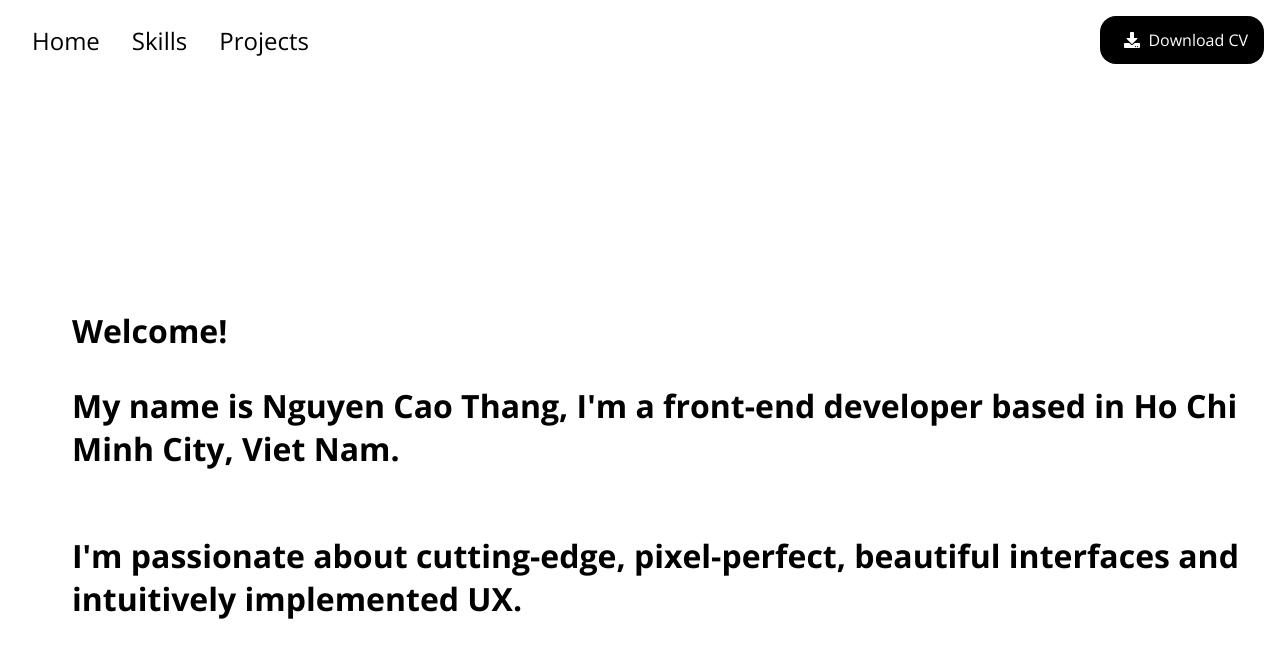
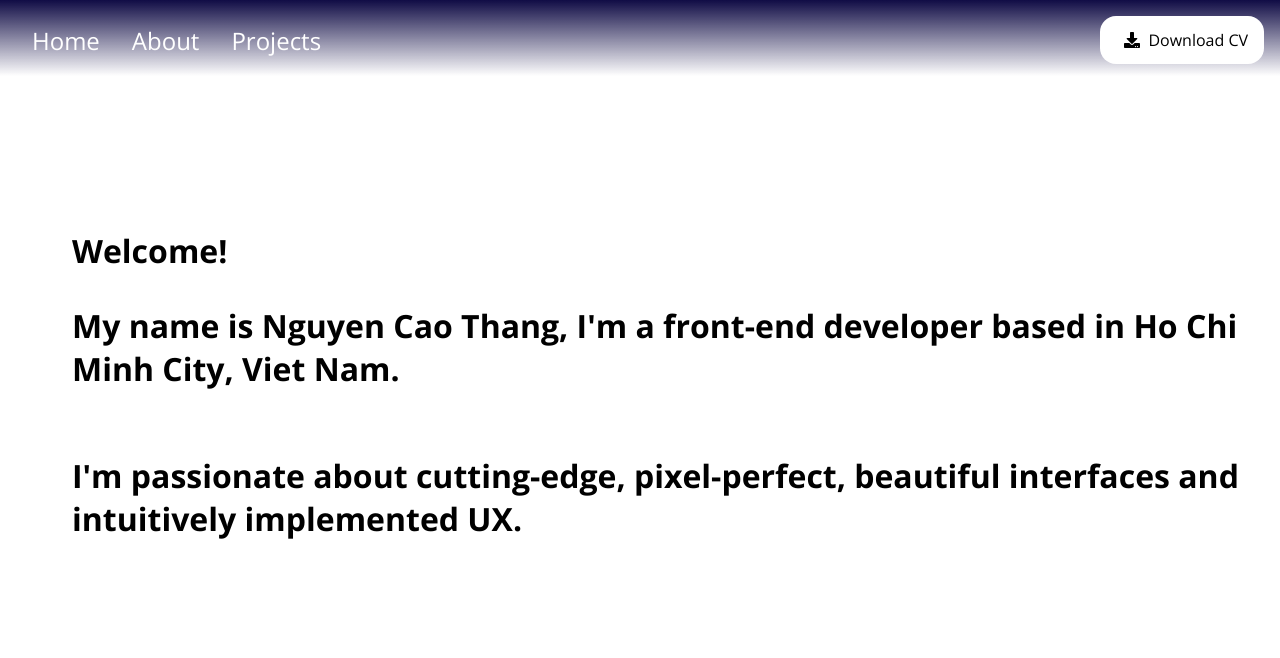
Before and after one commit to ThesngNguyen/portfolio, a React (Create React App) app: page / in a window 1280 px wide. Shown: the top 658 px of the page. Built offline with nearby package versions, Linux system fonts and the light colour scheme.

Commit message:
Update Navbar v1.3

```diff
--- a/src/components/NavBar.css
+++ b/src/components/NavBar.css
@@ -1,4 +1,5 @@
 .navbar {
+    background: linear-gradient(to bottom, rgba(16, 12, 69, 255), transparent 95%);
     height: 5rem;
     width: 100vw;
     margin: 0 auto;
@@ -6,9 +7,9 @@
     display: flex;
     align-items: center;
     justify-content: space-between;
-    position: sticky;
     top: 0;
     z-index: 3;
+    position: fixed;
 }
 
 .navbar-Menu {
@@ -22,21 +23,21 @@
     margin: 1rem;
     cursor: pointer;
     text-decoration: none;
-    color: black;
+    color: white;
     transition: color 0.3s ease, padding-bottom 0.3s ease, border-bottom 0.3s ease;
 }
 
 .Menu-ListItem:hover {
-    color: #189bcc;
+    color: rgba(243, 134, 138, 255);
     padding-bottom: 0.5rem;
-    border-bottom: 3px solid #189bcc;
+    border-bottom: 3px solid rgba(243, 134, 138, 255);
 }
 
 .Menu-Btn {
     display: flex;
     border: none;
-    background-color: black;
-    color: white;
+    background-color: white;
+    color: black;
     display: flex;
     align-items: center;
     text-align: center;
@@ -48,7 +49,8 @@
 }
 
 .Menu-Btn:hover {
-    background-color: #189bcc;
+    background-color: rgba(243, 134, 138, 255);
+    color: whitesmoke;
     transform: scale(1.1);
 }
 
--- a/src/components/NavBar.js
+++ b/src/components/NavBar.js
@@ -8,9 +8,9 @@ const Navbar = () => {
     return(
         <nav className='navbar'>
             <div className='navbar-Menu'>
-                <Link className='Menu-ListItem'>Home</Link>
-                <Link className='Menu-ListItem'>Skills</Link>
-                <Link className='Menu-ListItem'>Projects</Link>
+                <Link to="/" className="Menu-ListItem">Home</Link>
+                <Link to="/about" className="Menu-ListItem">About</Link>
+                <Link to="/projects" className="Menu-ListItem">Projects</Link>
             </div>
             <a href="/portfolio/CV_NGUYEN-CAO-THANG.pdf" download className='Menu-Btn'>
                 <FaDownload className='Menu-Btn-Img'/>Download CV
```
Also changed, not shown: 1 other file (tests, documents, lock files or other folders).
